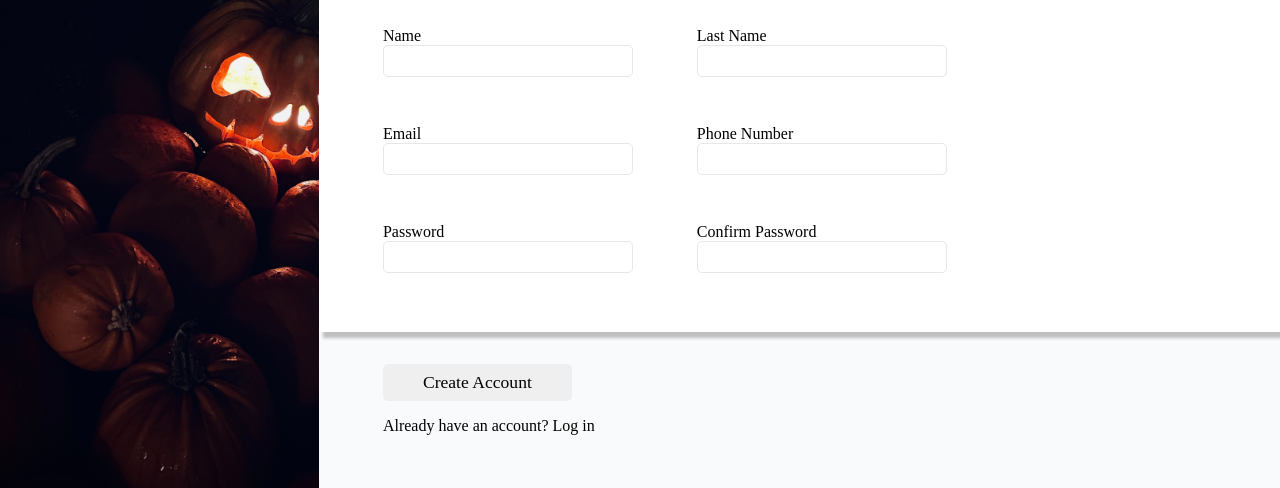
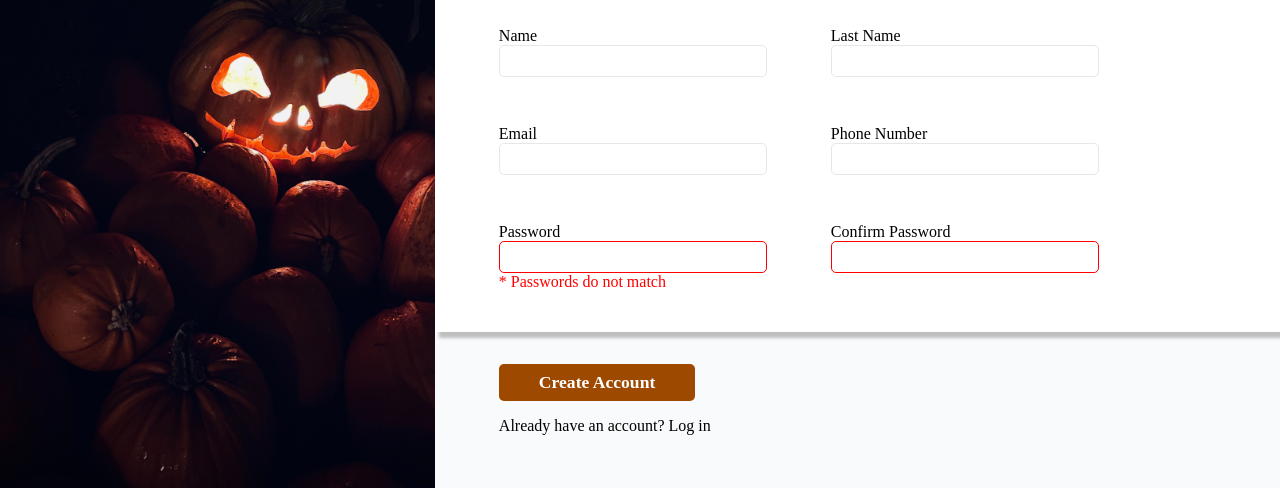
Before and after one commit to LuGodi/top-form-project, a plain HTML site: page index.html in a window 1280 px wide. Shown: the part 312-800 px from the top of the page. Drawn offline with Linux system fonts and the light colour scheme.

Commit message:
Add focus and required fields and style

```diff
--- a/index.html
+++ b/index.html
@@ -5,6 +5,7 @@
     <meta name="viewport" content="width=device-width, initial-scale=1.0" />
     <title>The Odin Form</title>
     <link rel="stylesheet" href="style.css" />
+    <script src="script.js" defer></script>
   </head>
   <body>
     <div class="main-container">
@@ -19,7 +20,7 @@
 
         <div class="form-container">
           <h1>Let's gooo!</h1>
-          <form>
+          <form method="post" action="/" id="subscribe">
             <label for="name">Name <input type="text" id="name" /></label
             ><label for="surname"
               >Last Name<input type="text" id="surname" /></label
@@ -30,17 +31,19 @@
               >Password<input
                 type="password"
                 id="password"
-                class="error" /></label
+                class="error"
+                required /><span class="display-password-error"></span></label
             ><label for="password-confirmation"
               >Confirm Password<input
                 type="password"
                 id="password-confirmation"
                 class="error"
+                required
             /></label>
           </form>
         </div>
         <div class="button-container">
-          <button type="submit">Create Account</button
+          <button type="submit" form="subscribe">Create Account</button
           ><span>Already have an account? Log in</span>
         </div>
       </div>
--- a/style.css
+++ b/style.css
@@ -84,19 +84,40 @@ body {
   flex-wrap: wrap;
   align-content: center;
   flex: 1;
+  max-width: 600px;
 }
 .form-container form > * {
-  flex-basis: 30%;
+  min-width: 30%;
+  flex-grow: 1;
+}
+.form-container form label {
+  display: block;
 }
 /*como a label ta em cima vou precisar por todos em uma div */
 .form-container form input {
   display: block;
   border: solid 1px #e5e7eb;
-  width: 100%;
   flex: 1;
   height: 1.5rem;
   border-radius: 5px;
   padding: 15px;
+  width: 100%;
+  position: relative;
+}
+
+.form-container form input:focus {
+  border: 1px solid blue;
+  box-shadow: 5px 5px 3px 1px #bfbfbf;
+  outline: none;
+}
+
+.form-container form input:invalid {
+  border: 1px solid red;
+}
+.form-container form input.error:invalid + span::after {
+  content: "* Passwords do not match";
+  position: absolute;
+  color: red;
 }
 .button-container {
   display: flex;
@@ -112,4 +133,7 @@ body {
   border-radius: 5px;
   border: none;
   font-size: 1.1rem;
+  background-color: #9d4900;
+  color: white;
+  font-weight: bolder;
 }
```
Also changed, not shown: script.js (added).
